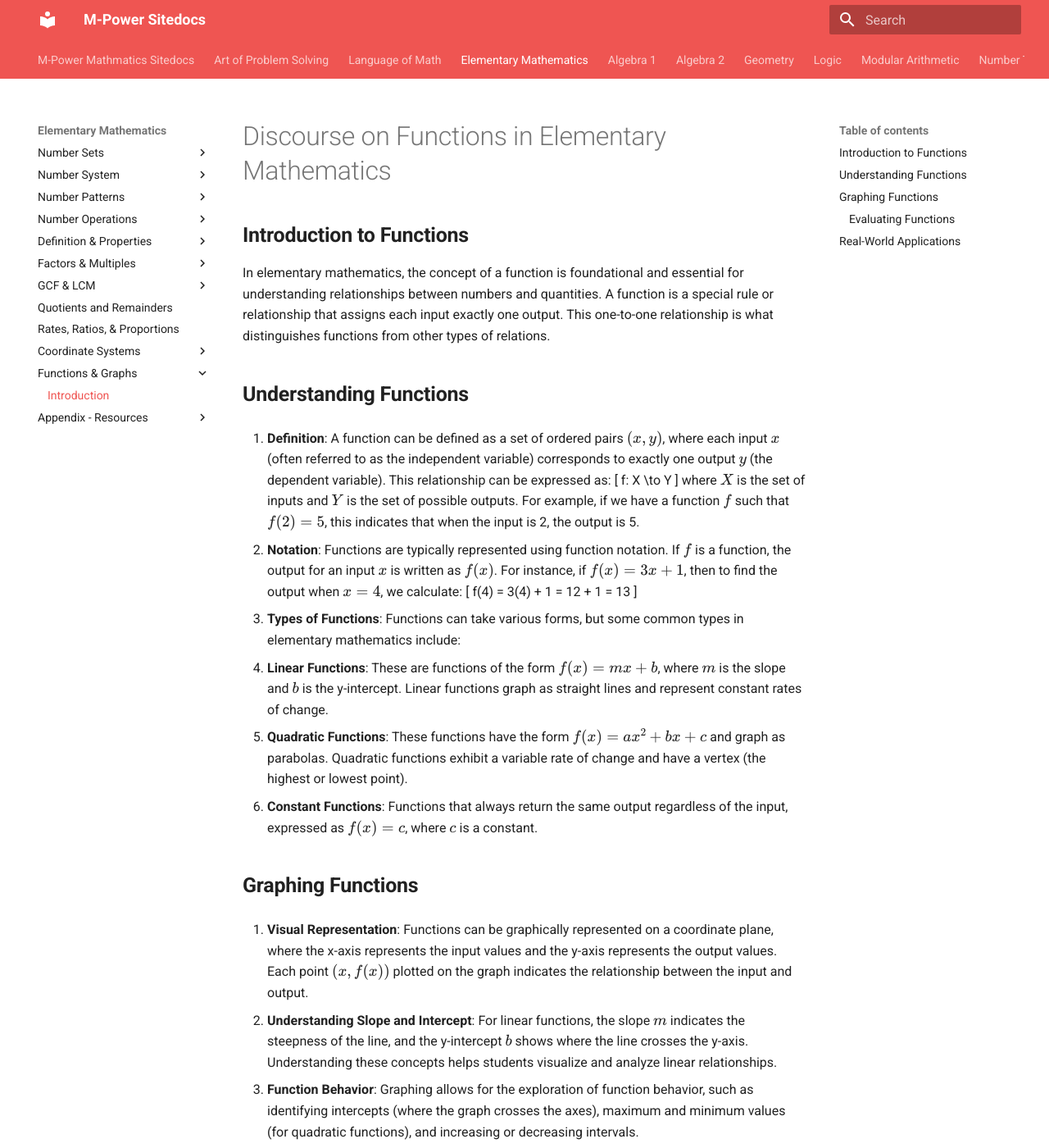
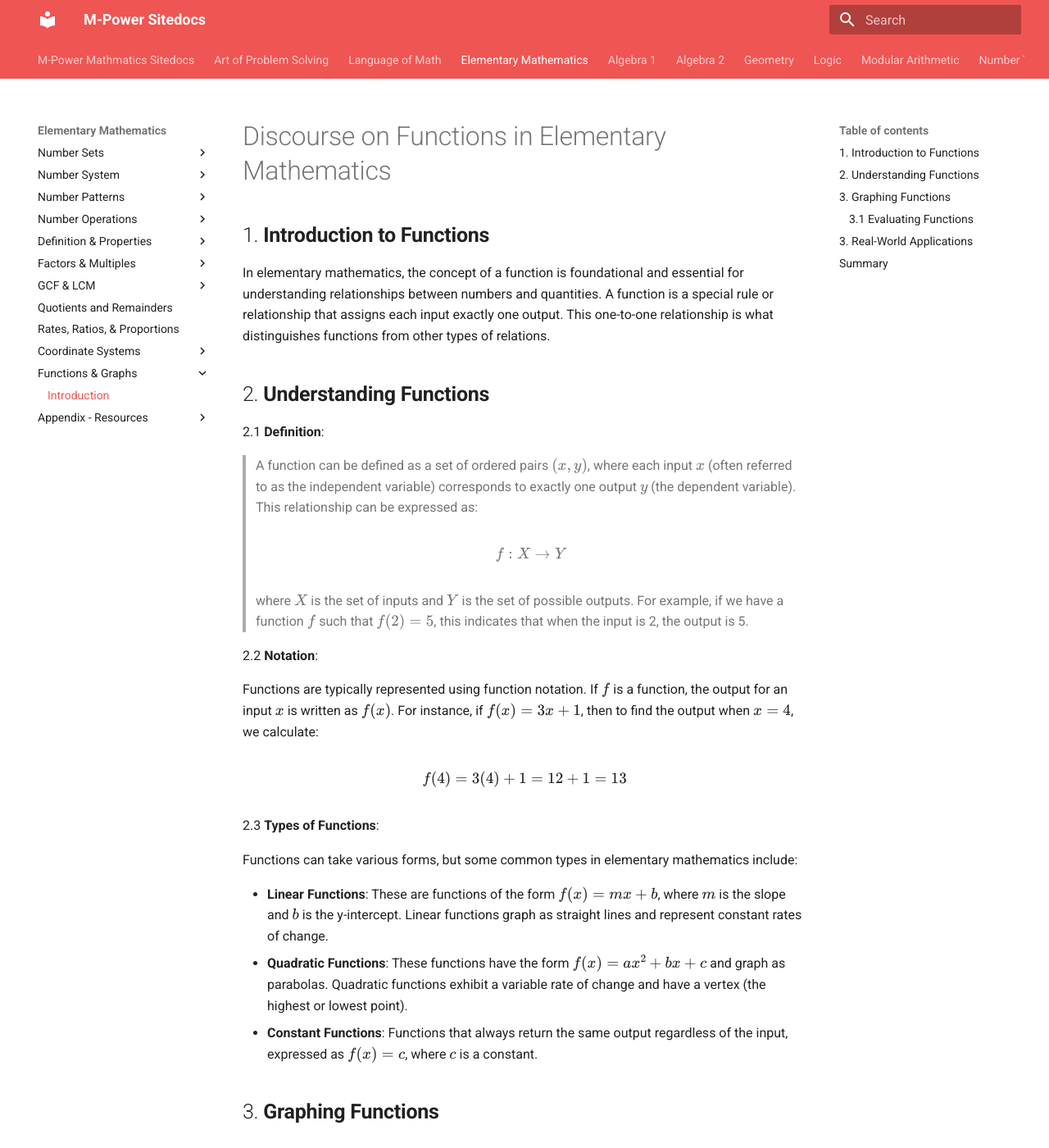
Before and after one commit to baseonballs/mpower-sitedocs, an MkDocs documentation site: the page built from site-docs/mathematics/elem/core-concepts/functions-graphs/index.md, in a window 1280 px wide and 1400 px high. Shown: the whole window at 82% size. Built offline with MkDocs 1.6.1 and Material for MkDocs 9.7.7, drawn with Linux system fonts in a browser that asks for light colours; formulas are drawn with MathJax 3.

Commit message:
formatting of functions and graphs.

```diff
--- a/site-docs/mathematics/elem/core-concepts/functions-graphs/index.md
+++ b/site-docs/mathematics/elem/core-concepts/functions-graphs/index.md
@@ -1,32 +1,39 @@
 # Discourse on Functions in Elementary Mathematics
 
-## **Introduction to Functions**
+## 1. **Introduction to Functions**
 
 In elementary mathematics, the concept of a function is foundational and essential for understanding relationships between numbers and quantities. A function is a special rule or relationship that assigns each input exactly one output. This one-to-one relationship is what distinguishes functions from other types of relations.
 
-## **Understanding Functions**
+## 2. **Understanding Functions**
 
-1. **Definition**:
-   A function can be defined as a set of ordered pairs \((x, y)\), where each input \(x\) (often referred to as the independent variable) corresponds to exactly one output \(y\) (the dependent variable). This relationship can be expressed as:
-   \[
-   f: X \to Y
-   \]
+2.1 **Definition**:
+
+>   A function can be defined as a set of ordered pairs \((x, y)\), where each input \(x\) (often referred to as the independent variable) corresponds to exactly one output \(y\) (the dependent variable). This relationship can be expressed as:
+>
+\[
+f: X \to Y
+\]
+>
    where \(X\) is the set of inputs and \(Y\) is the set of possible outputs. For example, if we have a function \(f\) such that \(f(2) = 5\), this indicates that when the input is 2, the output is 5.
 
-2. **Notation**:
+2.2 **Notation**:
+
    Functions are typically represented using function notation. If \(f\) is a function, the output for an input \(x\) is written as \(f(x)\). For instance, if \(f(x) = 3x + 1\), then to find the output when \(x = 4\), we calculate:
-   \[
-   f(4) = 3(4) + 1 = 12 + 1 = 13
-   \]
 
-3. **Types of Functions**:
+\[
+f(4) = 3(4) + 1 = 12 + 1 = 13
+\]
+
+2.3 **Types of Functions**:
+
    Functions can take various forms, but some common types in elementary mathematics include:
-   - **Linear Functions**: These are functions of the form \(f(x) = mx + b\), where \(m\) is the slope and \(b\) is the y-intercept. Linear functions graph as straight lines and represent constant rates of change.
-   - **Quadratic Functions**: These functions have the form \(f(x) = ax^2 + bx + c\) and graph as parabolas. Quadratic functions exhibit a variable rate of change and have a vertex (the highest or lowest point).
-   - **Constant Functions**: Functions that always return the same output regardless of the input, expressed as \(f(x) = c\), where \(c\) is a constant.
+
+- **Linear Functions**: These are functions of the form \(f(x) = mx + b\), where \(m\) is the slope and \(b\) is the y-intercept. Linear functions graph as straight lines and represent constant rates of change.
+- **Quadratic Functions**: These functions have the form \(f(x) = ax^2 + bx + c\) and graph as parabolas. Quadratic functions exhibit a variable rate of change and have a vertex (the highest or lowest point).
+- **Constant Functions**: Functions that always return the same output regardless of the input, expressed as \(f(x) = c\), where \(c\) is a constant.
 
 
-## **Graphing Functions**
+## 3. **Graphing Functions**
 
 1. **Visual Representation**:
    Functions can be graphically represented on a coordinate plane, where the x-axis represents the input values and the y-axis represents the output values. Each point \((x, f(x))\) plotted on the graph indicates the relationship between the input and output.
@@ -37,7 +44,7 @@ In elementary mathematics, the concept of a function is foundational and essenti
 3. **Function Behavior**:
    Graphing allows for the exploration of function behavior, such as identifying intercepts (where the graph crosses the axes), maximum and minimum values (for quadratic functions), and increasing or decreasing intervals.
 
-### **Evaluating Functions**
+### 3.1 **Evaluating Functions**
 
 1. **Substitution**:
    Evaluating a function involves substituting a specific value for the variable. For example, to evaluate \(f(x) = 2x + 3\) at \(x = 5\):
@@ -49,7 +56,7 @@ In elementary mathematics, the concept of a function is foundational and essenti
    - **Domain**: The set of all possible input values for a function.
    - **Range**: The set of all possible output values. Understanding domain and range helps students grasp the limitations of functions.
 
-## **Real-World Applications**
+## 3. **Real-World Applications**
 
 Functions have practical applications in everyday life, enabling students to model real-world scenarios:
 
@@ -59,7 +66,7 @@ Functions have practical applications in everyday life, enabling students to mod
 
 3. **Science**: Functions are prevalent in biology and chemistry, where they can describe relationships between variables, such as growth rates or concentrations.
 
-# **Summary**
+## **Summary**
 
 Functions are a vital concept in elementary mathematics, serving as a bridge between abstract numbers and real-world applications. By understanding the definition, types, and graphical representations of functions, students gain essential skills for further mathematical study and practical problem-solving. The ability to evaluate functions and recognize their applications reinforces the importance of functions in various fields, laying a solid foundation for future mathematical concepts.
 
```
